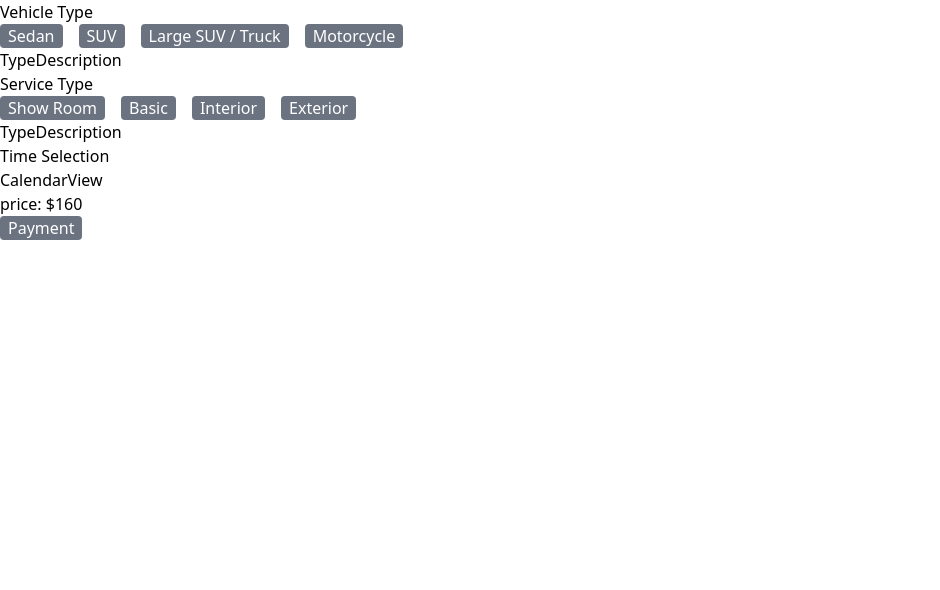
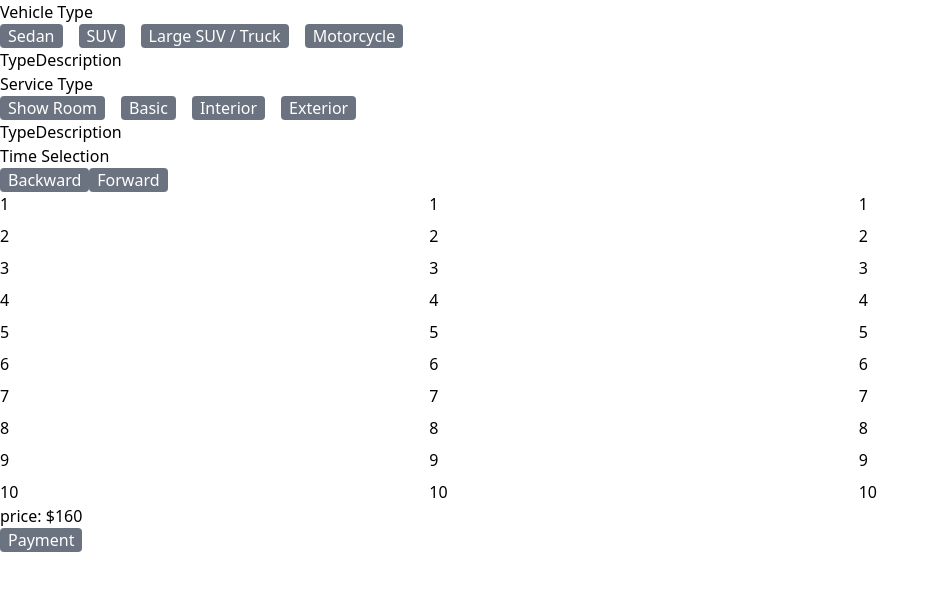
Before and after one commit to hannah-habibpour/jayplus, a React (Create React App) app: page / in a window 1280 px wide. Shown: the top 590 px of the page, without its empty margins (0-940 px from the left). Built offline with nearby package versions, Linux system fonts and the light colour scheme; the HTML template or start-up script is replaced by a standard one.

Commit message:
created UpdateDayButton DayColumn DayColumnList and added to CalendarView

```diff
--- a/src/components/booking/timeSelection/CalendarView.jsx
+++ b/src/components/booking/timeSelection/CalendarView.jsx
@@ -1,7 +1,13 @@
+import UpdateDayButton from "./UpdateDayButton"
+import DayColumnList from "./DayColumnList"
 
 function CalendarView() {
   return (
-    <div>CalendarView</div>
+    <div>
+    <UpdateDayButton children='Backward'/>
+    <UpdateDayButton children='Forward'/>
+    <DayColumnList />
+    </div>
   )
 }
 
--- /dev/null
+++ b/src/components/booking/timeSelection/DayColumn.jsx
@@ -0,0 +1,17 @@
+
+function DayColumn() {
+
+    const divs = Array.from({ length: 10 }, (_, index) => (
+          <div key={index}>{index + 1}</div>
+        ))
+
+  return (
+    <>
+        <div className="grid grid-rows-10 grid-col-1 gap-2">
+            {divs}
+        </div>
+    </>
+  )
+}
+
+export default DayColumn
--- /dev/null
+++ b/src/components/booking/timeSelection/DayColumnList.jsx
@@ -0,0 +1,13 @@
+import DayColumn from "./DayColumn"
+
+function DayColumnList() {
+  return (
+    <div className="grid grid-cols-3 gap-2">
+        <DayColumn />
+        <DayColumn />
+        <DayColumn />
+    </div>
+  )
+}
+
+export default DayColumnList
--- /dev/null
+++ b/src/components/booking/timeSelection/UpdateDayButton.jsx
@@ -0,0 +1,13 @@
+import React from 'react'
+
+function UpdateDayButton({ children }) {
+  return (
+    <button className="bg-gray-500 hover:bg-gray-700 text-white px-2 rounded">
+     { children }
+    </button>
+  )
+}
+
+export default UpdateDayButton
+
+// event handler to give action
```
